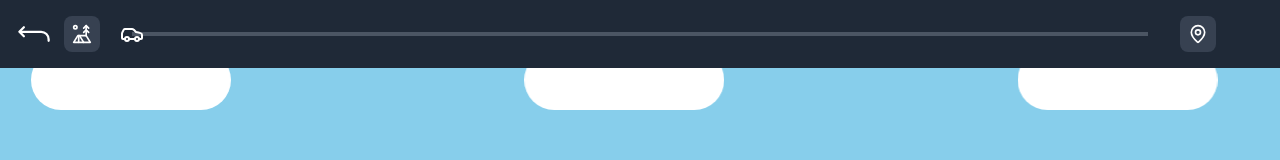
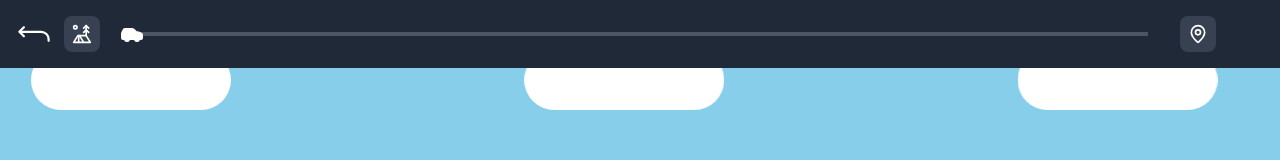
Before and after one commit to denniwang/IssueExpress, a Next.js app: page /protected/tickets in a window 1280 px wide. Shown: the top 160 px of the page. Built offline with nearby package versions, Linux system fonts and the light colour scheme.

Commit message:
fill car white

```diff
--- a/app/protected/tickets/components/DesertDrive.tsx
+++ b/app/protected/tickets/components/DesertDrive.tsx
@@ -154,7 +154,7 @@ const DesertDrive: React.FC = () => {
                 className="absolute top-1/2 -translate-y-1/2 z-10 transition-all duration-300"
                 style={{ left: `${progress}%` }}
               >
-                <Car className="w-6 h-6 text-white -translate-x-1/2" />
+                <Car className="w-6 h-6 text-white -translate-x-1/2" fill="white" />
               </div>
             </div>
 
```
